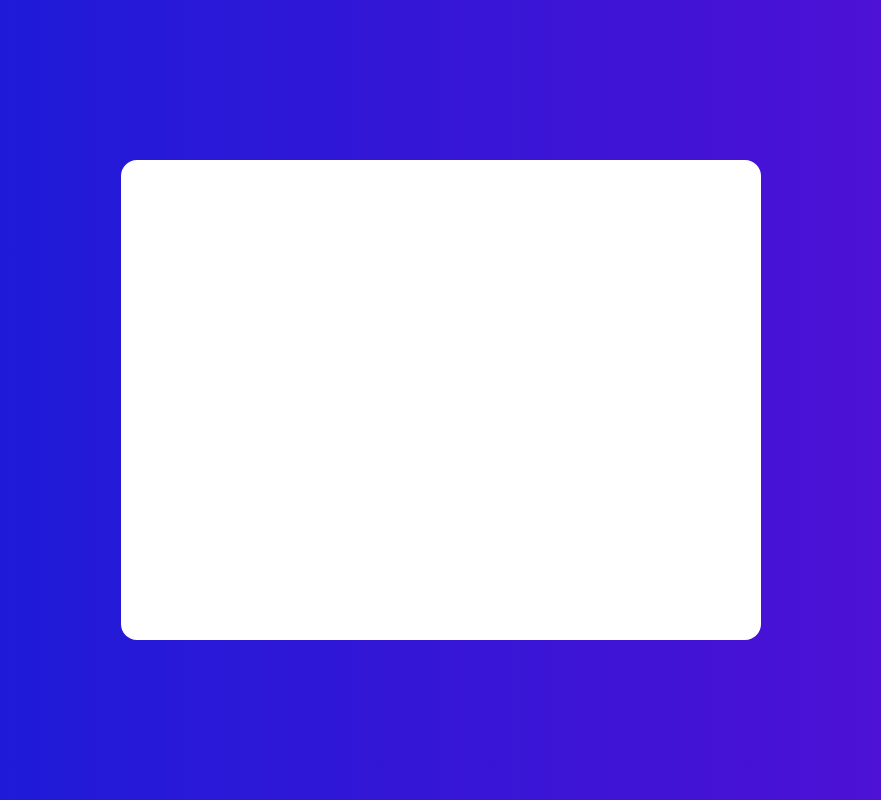
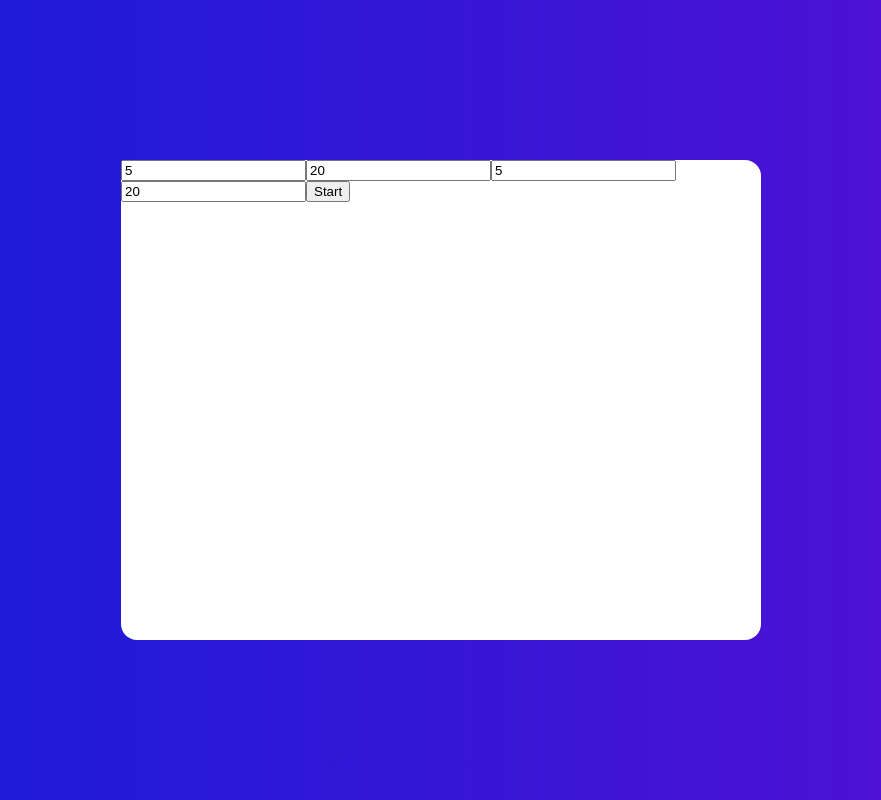
Before and after one commit to ArthurDeveloper/pomodoro-clock, an Angular app: page / in a window 1280 px wide. Shown: the whole page, without its empty margins (199-1080 px from the left). Built offline with nearby package versions, Linux system fonts and the light colour scheme.

Commit message:
feat: Added first clock form prototype

```diff
--- a/src/app/app.component.html
+++ b/src/app/app.component.html
@@ -18,6 +18,6 @@
 
 <div class="page">
 	<main class="clock">
-
+		<app-clock-form></app-clock-form>
 	</main>
 </div>
--- /dev/null
+++ b/src/app/clock-form/clock-form.component.html
@@ -0,0 +1,24 @@
+<form [formGroup]="clockForm">
+	<input type="number" placeholder="Cycle count:" formControlName="cycleCount" />
+	<input type="number" placeholder="Work time: " formControlName="workTime"/>
+	<input type="number" placeholder="Rest time: " formControlName="restTime"/>
+	<input type="number" placeholder="Final rest time: " formControlName="finalRestTime" />
+
+	<div *ngIf="cycleCount?.invalid">
+		Cycle count must be between 0 and 10
+	</div>
+
+	<div *ngIf="workTime?.invalid">
+		Work time must be between 20 and 60
+	</div>
+
+	<div *ngIf="restTime?.invalid">
+		Rest time must be between 5 and 30
+	</div>
+
+	<div *ngIf="finalRestTime?.invalid">
+		Final rest time must be between 20 and 60
+	</div>
+
+	<button (click)="startClock()">Start</button>
+</form>
--- /dev/null
+++ b/src/app/clock-form/clock-form.component.ts
@@ -0,0 +1,53 @@
+import { Component, OnInit } from '@angular/core';
+import { FormControl, FormGroup, Validators } from '@angular/forms';
+
+type ClockFormType = {
+	cycleCount: FormControl<number>,
+	workTime: FormControl<number>,
+	restTime: FormControl<number>,
+	finalRestTime: FormControl<number>,
+};
+
+@Component({
+	selector: 'app-clock-form',
+	templateUrl: './clock-form.component.html',
+	styleUrls: ['./clock-form.component.scss'],
+})
+export class ClockFormComponent implements OnInit {
+	clockForm: FormGroup<ClockFormType> = new FormGroup({
+		cycleCount: new FormControl(5, [
+			Validators.required,
+			Validators.min(0),
+			Validators.max(10),
+		]),
+		workTime: new FormControl(20, [
+			Validators.required,
+			Validators.min(20),
+			Validators.max(60),
+		]),
+		restTime: new FormControl(5, [
+			Validators.required,
+			Validators.min(5),
+			Validators.max(30),
+		]),
+		finalRestTime: new FormControl(20, [
+			Validators.required,
+			Validators.min(20),
+			Validators.max(60),
+		])
+	} as ClockFormType);
+
+	ngOnInit(): void {
+
+	}
+
+	startClock(): void {
+		alert('Button working!');
+		alert(this.clockForm.get('cycleCount')?.value);
+	}
+
+	get cycleCount() { return this.clockForm.get('cycleCount') };
+	get workTime() { return this.clockForm.get('workTime') };
+	get restTime() { return this.clockForm.get('restTime') };
+	get finalRestTime() { return this.clockForm.get('finalRestTime') };
+}
```
Also changed, not shown: src/app/app.module.ts (+6 -2 lines), src/app/clock-form/clock-form.component.scss (added), 1 other file (tests, documents, lock files or other folders).
